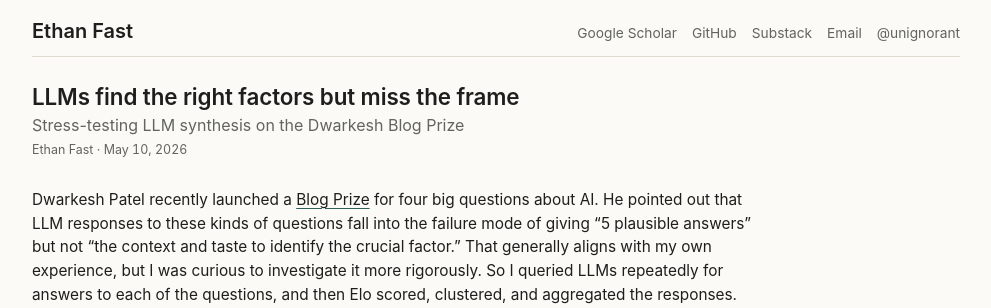
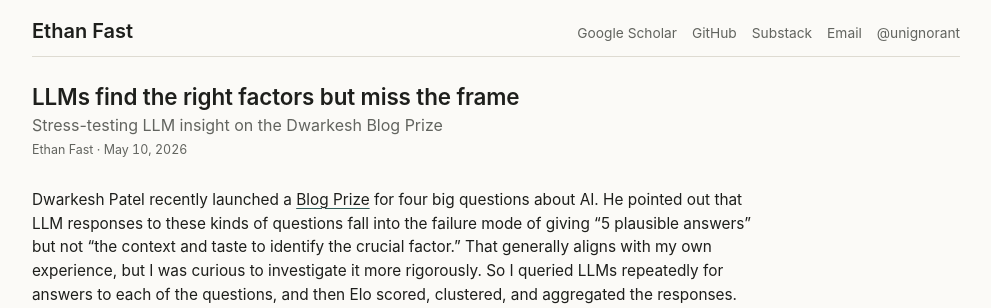
Before and after one commit to Ejhfast/ejhfast.github.com, a Jekyll site: the page llms-find-the-right-factors-but-miss-the-frame.html, which Jekyll copies as it is, in a window 1280 px wide and 900 px high. Shown: the top 308 px of the window, without its empty margins (144-1135 px from the left). Built offline with Jekyll 4.4.1, drawn with Linux system fonts in a browser that asks for light colours.

Commit message:
Refine LLM page subtitle

```diff
--- a/llms-find-the-right-factors-but-miss-the-frame.html
+++ b/llms-find-the-right-factors-but-miss-the-frame.html
@@ -392,7 +392,7 @@ p  { margin-bottom: 1rem; }
 
 <header id="intro">
   <h1>LLMs find the right factors but miss the frame</h1>
-  <p class="subtitle">Stress-testing LLM synthesis on the Dwarkesh Blog Prize</p>
+  <p class="subtitle">Stress-testing LLM insight on the Dwarkesh Blog Prize</p>
   <p class="byline">Ethan Fast · May 10, 2026</p>
 
   <div class="overview">
```
